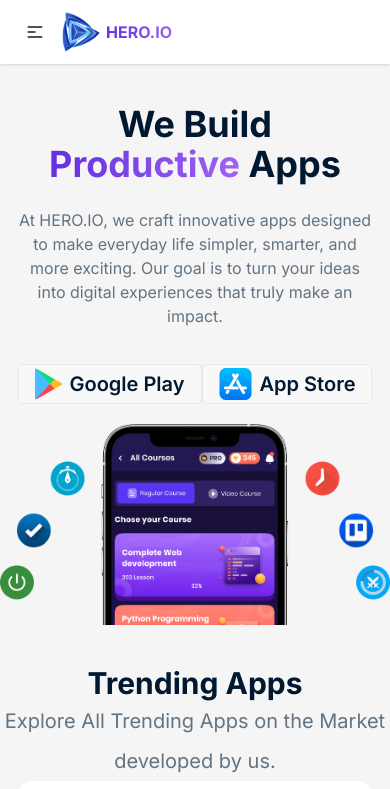
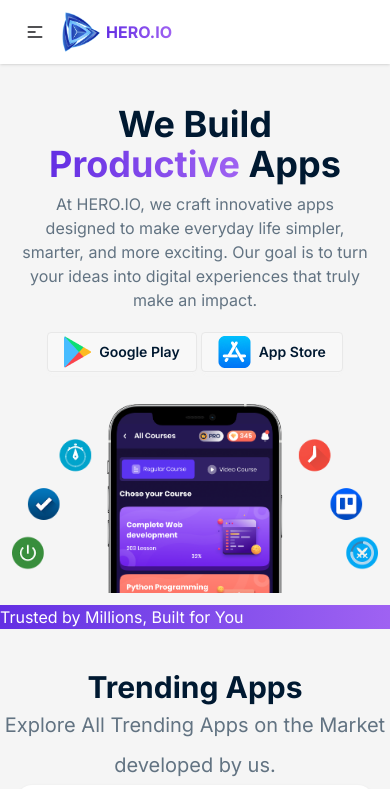
Before and after one commit to Shajidaa/Hero-apps, a React (Vite) app: page / in a window 390 px wide. Shown: the top 789 px of the page. Built offline with nearby package versions, Linux system fonts and the light colour scheme.

Commit message:
installpage

```diff
--- a/package.json
+++ b/package.json
@@ -17,6 +17,7 @@
     "react": "^19.1.1",
     "react-dom": "^19.1.1",
     "react-router": "^7.9.3",
+    "react-toastify": "^11.0.5",
     "recharts": "^3.2.1",
     "tailwindcss": "^4.1.14"
   },
--- a/src/Components/Header/Banner/Banner.jsx
+++ b/src/Components/Header/Banner/Banner.jsx
@@ -6,6 +6,7 @@
 import hero from "../../../assets/hero.png";
 const Banner = () => {
   return (
+    <div>
       <Container>
         <div className="flex  flex-col justify-center items-center gap-2 lg:gap-3 mt-10 md:mt-20">
           <h1 className=" md:text-7xl text-4xl font-bold text-[#001931] text-center">
@@ -15,16 +16,16 @@
             </span>{" "}
             Apps
           </h1>
-        <p className="text-[#627382] p-4 lg:text-xl md:text-lg text-base font-normal  text-center">
+          <p className="text-[#627382]  lg:text-xl md:text-lg text-base font-normal max-w-[90%] lg:max-w-[75%] text-center">
             At HERO.IO, we craft innovative apps designed to make everyday life
             simpler, smarter, and more exciting. Our goal is to turn your ideas
             into digital experiences that truly make an impact.
           </p>
-        <div className="lg:my-10 md:my-6 my-3">
+          <div className="lg:my-10 md:my-6 my-3 ">
             <Link
               to="https://play.google.com/store/apps?hl=en"
               className="btn  gap-2 stroke-1 stroke-[#627382]
-             text-[#001931] font-semibold text-xl md:mr-4 "
+             text-[#001931] font-semibold text-sm md:text-xl md:mr-4 mr-1 "
             >
               {" "}
               <span>
@@ -35,7 +36,7 @@
             <Link
               to="https://www.apple.com/store"
               className="btn  gap-2 stroke-1 stroke-[#627382]
-             text-[#001931] font-semibold text-xl  "
+             text-[#001931] font-semibold text-sm md:text-xl  "
             >
               {" "}
               <span>
@@ -44,9 +45,16 @@
               App Store
             </Link>
           </div>
-        <img src={hero} alt="" />
+          <img className="p-3" src={hero} alt="" />
         </div>
       </Container>
+      <div
+        className=" text-white
+     bg-linear-to-r from-[#632EE3] to-[#9F62F2]"
+      >
+        <h1>Trusted by Millions, Built for You</h1>
+      </div>
+    </div>
   );
 };
 
--- a/src/Components/Header/Navbar.jsx
+++ b/src/Components/Header/Navbar.jsx
@@ -4,9 +4,6 @@
 import gitHub from "../../assets/fi_2111432.png";
 import Container from "./Container/Container";
 const Navbar = () => {
-  // const links=
-  //     {<li>ld</li>}
-
   return (
     <div
       className=" bg-white stroke-1
@@ -85,7 +82,7 @@
                 <li className="text  ">Home</li>
               </NavLink>
               <NavLink to="/apps">
-                <li className="text ">Apps</li>
+                <li className="text">Apps</li>
               </NavLink>
               <NavLink to="/installation">
                 <li className="text ">Installation</li>
--- a/src/Hooks/LocalStore.jsx
+++ /dev/null
@@ -1,24 +0,0 @@
-import React, { useEffect, useState } from "react";
-// import useApps from "./Hooks";
-import { getStoreApp } from "../Utillity/store";
-import { useParams } from "react-router";
-
-const useAppList = () => {
-  const [install, setInstall] = useState([]);
-  const [toggle, setToggle] = useState(true);
-  const [sort, setSort] = useState("");
-  //   const data = useApps();
-  // const { id } = useParams();
-  // const [app, setApp] = useState(null);
-  // useEffect(() => {
-  //   const storeInstallApp = getStoreApp("installList") || [];
-  //   const foundApp = storeInstallApp.filter((app) =>
-  //     storeInstallApp.includes(app.id)
-  //   );
-  //   setInstall(foundApp);
-  // }, [id, toggle]);
-
-  return { install, setInstall, toggle, setToggle, sort, setSort };
-};
-
-export default useAppList;
--- a/src/Layouts/MainLayouts.jsx
+++ b/src/Layouts/MainLayouts.jsx
@@ -12,7 +12,6 @@
   return (
     <div>
       <Navbar></Navbar>
-      <Banner></Banner>
 
       {isRouteErrorResponse(error) ? (
         <ErrorPage></ErrorPage>
--- a/src/Pages/Home/Apps/Apps.jsx
+++ b/src/Pages/Home/Apps/Apps.jsx
@@ -12,10 +12,9 @@
   const searchApps = term
     ? apps.filter((app) => app.title.toLowerCase().includes(term))
     : apps;
-
+  const noResults = !loading && !error && searchApps.length === 0;
   return (
     <Container>
-      {searchApps.length > 0 ? (
       <div>
         <div>
           <h1 className="font-bold text-3xl text-center md:mt-20 mt-10 md:text-5xl text-[#001931]  ">
@@ -25,8 +24,7 @@
             className="text-[#627382] text-xl font-normal lg:leading-20 md:leading-15 leading-10
             text-center"
           >
-              Explore All Apps on the Market developed by us. We code for
-              Millions
+            Explore All Apps on the Market developed by us. We code for Millions
           </p>
         </div>
         <div className="flex justify-between items-center mb-4 px-4 lg:px-0 md:px-4">
@@ -61,18 +59,22 @@
             </label>
           </div>
         </div>
-
+        {error ? (
+          <ErrorApp></ErrorApp>
+        ) : noResults ? (
+          <ErrorApp></ErrorApp>
+        ) : (
           <div className="grid grid-cols-1 gap-4 mx-auto md:grid-cols-3 lg:grid-cols-4 px-4 lg:px-0 md:px-4">
             {loading ? (
               <p>loading........</p>
             ) : (
-              searchApps.map((app) => <AppCard app={app}></AppCard>)
+              searchApps.map((app) => (
+                <AppCard key={app.id} app={app}></AppCard>
+              ))
             )}
           </div>
+        )}
       </div>
-      ) : (
-        <ErrorApp></ErrorApp>
-      )}
     </Container>
   );
 };
--- a/src/Pages/Home/Home.jsx
+++ b/src/Pages/Home/Home.jsx
@@ -4,14 +4,17 @@
 import AppCard from "../../Components/Header/AppCard/AppCard";
 import { Link } from "react-router";
 import Container from "../../Components/Header/Container/Container";
+import Banner from "../../Components/Header/Banner/Banner";
 
 const Home = () => {
-  const { loading, error, apps } = useApps();
+  const { loading, apps } = useApps();
   // console.log({loading,error,apps});
   const trendingApps = apps.slice(0, 8);
   // console.log(trendingApps);
 
   return (
+    <div>
+      <Banner></Banner>
       <Container>
         <div>
           <h1 className="font-bold text-3xl text-center md:mt-20 mt-10 md:text-5xl text-[#001931]  ">
@@ -24,11 +27,16 @@
             Explore All Trending Apps on the Market developed by us.
           </p>
         </div>
+        {loading ? (
+          <p>loading,.........</p>
+        ) : (
           <div className="grid grid-cols-1 gap-4 mx-auto md:grid-cols-3 lg:grid-cols-4 px-4 lg:px-0 md:px-4">
             {trendingApps.map((app) => (
               <AppCard key={app.id} app={app}></AppCard>
             ))}
           </div>
+        )}
+
         <div className="flex justify-center items-center  ">
           <Link
             to="/apps"
@@ -40,6 +48,7 @@
           </Link>
         </div>
       </Container>
+    </div>
   );
 };
 
--- a/src/Pages/Home/Installation/InstallationPage.jsx
+++ b/src/Pages/Home/Installation/InstallationPage.jsx
@@ -1,20 +1,55 @@
 import React, { useState } from "react";
 import { getStoreApp } from "../../../Utillity/store";
+import useApps from "../../../Hooks/Hooks";
+import Container from "../../../Components/Header/Container/Container";
 
 const InstallationPage = () => {
   const [install, setInstall] = useState(() => getStoreApp());
+  const { apps } = useApps();
+
+  // console.log(apps);
+
   // console.log(install);
-  if (!install.length) return <p>no app install </p>;
-  // const installApp={
-  //   install.map()
-  // }
+  const installedApps = apps.filter((app) =>
+    install.includes(app.id.toString())
+  );
+  // console.log(installedApps);
+
+  if (!installedApps.length) return <p>no app install </p>;
+
   return (
     <div>
-      this is installation pages........
-      <p>{install.length}</p>
-      {install.map((item) => (
-        <p>{item.title}</p>
-      ))}
+      <h1 className="font-bold text-3xl text-center md:mt-20 mt-10 md:text-5xl text-[#001931]  ">
+        Your Installed Apps
+      </h1>
+      <p
+        className="text-[#627382] text-xl font-normal lg:leading-20 md:leading-15 leading-10
+            text-center"
+      >
+        Explore All Trending Apps on the Market developed by us
+      </p>
+      <Container>
+        <p>{installedApps.length}</p>
+        <div>
+          {installedApps.map((app) => (
+            <li
+              key={app.id}
+              className="list-row flex justify-between items-center mb-2 "
+            >
+              <div className="flex flex-row justify-center items-center gap-2">
+                <img className="size-10 rounded-box" src={app.image} />
+                <div>
+                  <div>{app.title}</div>
+                </div>
+              </div>
+
+              <div>
+                <button className="btn  btn-ghost">Uninstall</button>
+              </div>
+            </li>
+          ))}
+        </div>
+      </Container>
     </div>
   );
 };
--- a/src/Utillity/store.js
+++ b/src/Utillity/store.js
@@ -1,3 +1,5 @@
+import { toast } from "react-toastify";
+
 const getStoreApp = () => {
   const storeApp = JSON.parse(localStorage.getItem("install"));
   if (storeApp) {
@@ -10,9 +12,10 @@
 const addToStore = (key, id) => {
   const storedAppData = getStoreApp(key);
   if (storedAppData.includes(id)) {
-    alert(" already add");
+    toast(" already add");
   } else {
     // const updateInstalList=[...storedAppData,]
+    toast("it add");
     storedAppData.push(id);
     const data = JSON.stringify(storedAppData);
     localStorage.setItem(key, data);
```
Also changed, not shown: src/Pages/Home/AppDetails/AppDetails.jsx (+10 -23 lines), 1 other file (tests, documents, lock files or other folders). Lines whose indentation alone changed are shown as unchanged.
